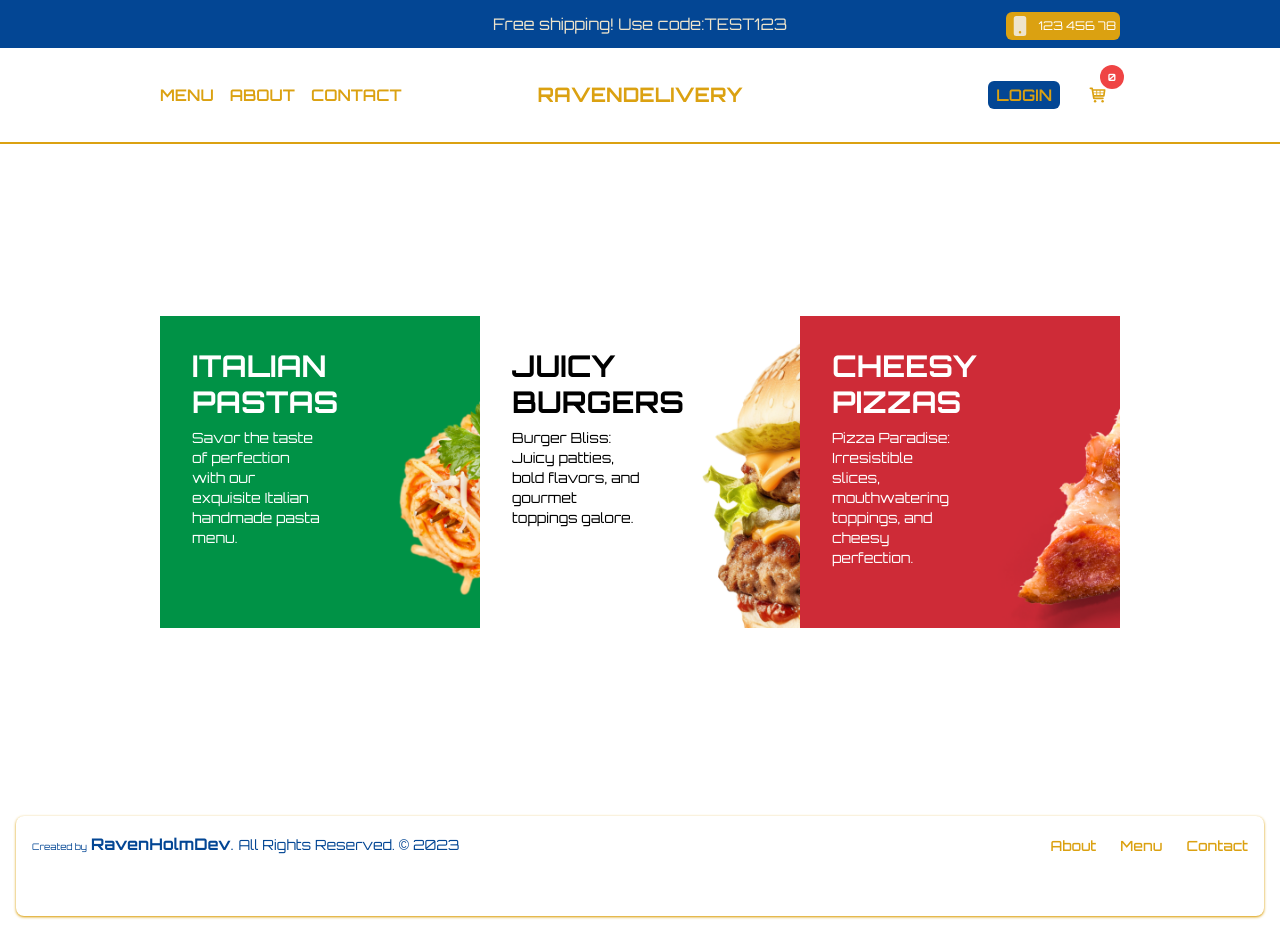
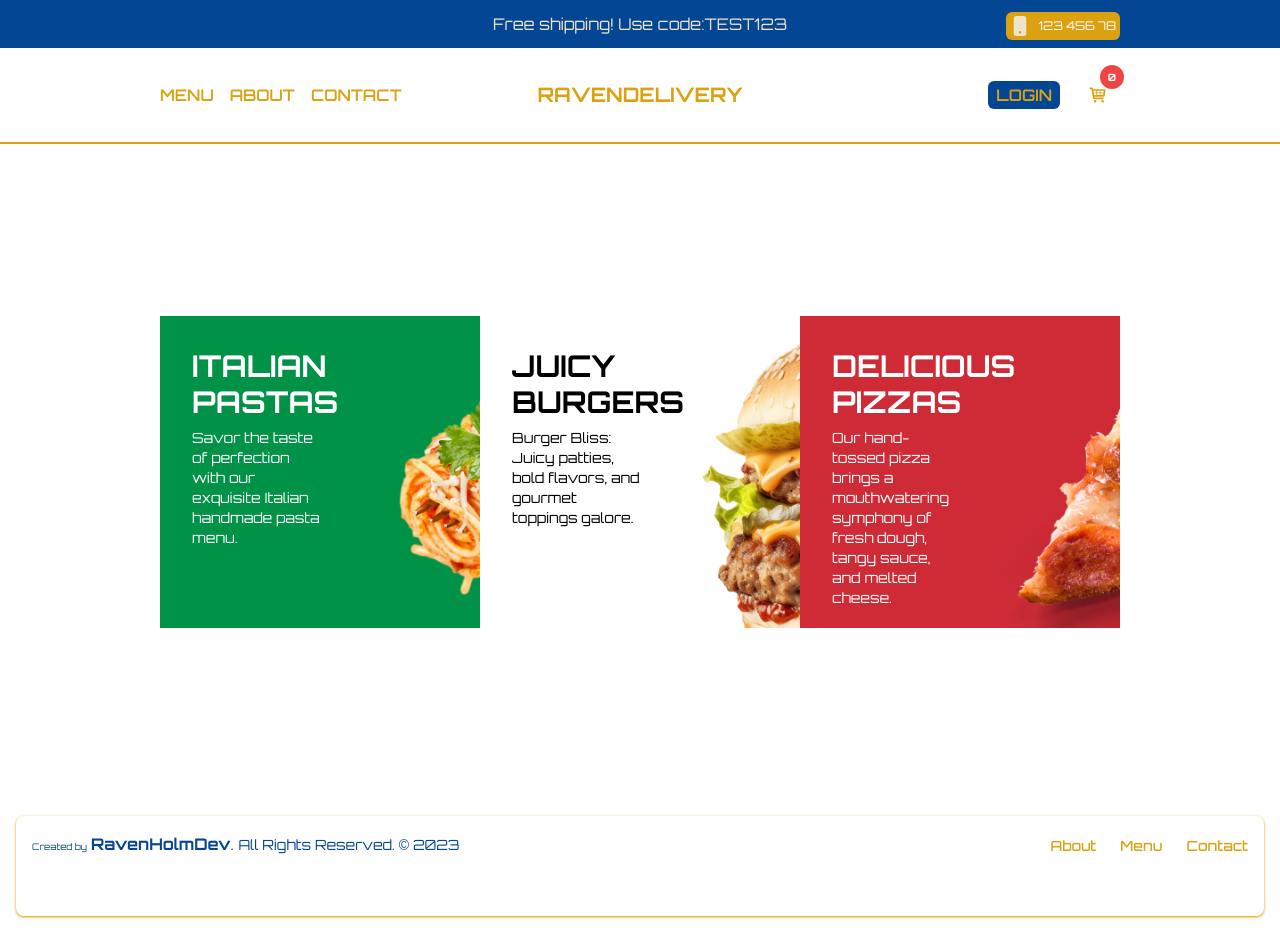
Before and after one commit to jxhnndev/ravendelivery, a Next.js app: page /menu in a window 1280 px wide. Built offline with nearby package versions, Linux system fonts and the light colour scheme; no server answers.

Commit message:
pizza desc

```diff
--- a/src/data.ts
+++ b/src/data.ts
@@ -29,8 +29,8 @@ export const menu: Menu = [
   {
     id: 3,
     slug: "pizzas",
-    title: "Cheesy Pizzas",
-    desc: "Pizza Paradise: Irresistible slices, mouthwatering toppings, and cheesy perfection.",
+    title: "Delicious Pizzas",
+    desc: "Our hand-tossed pizza brings a mouthwatering symphony of fresh dough, tangy sauce, and melted cheese.",
     img: "/temporary/m3.png",
     color: "white",
   },
```
